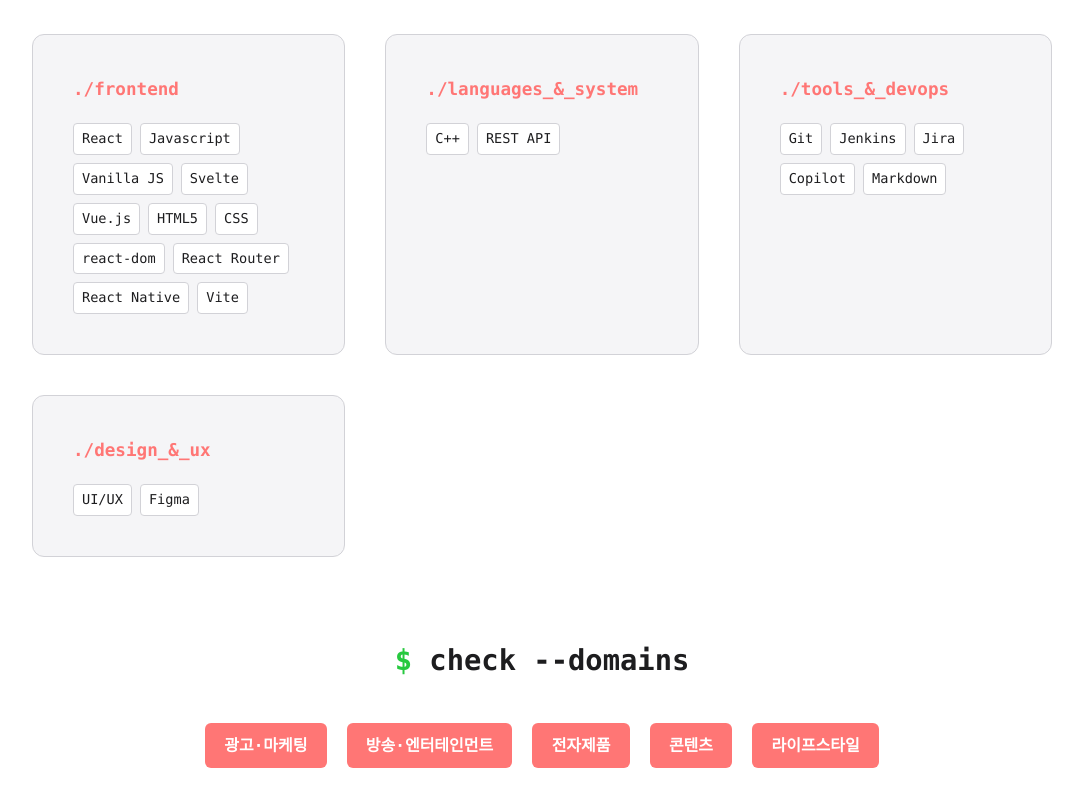
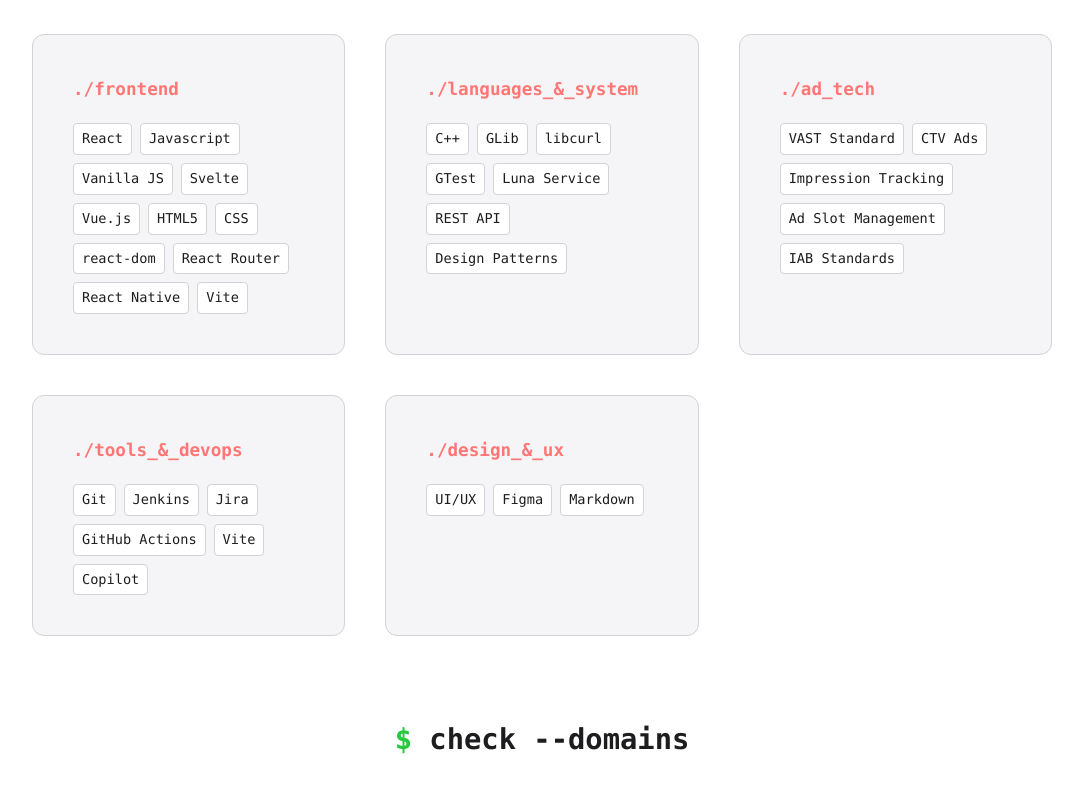
Before and after one commit to JieunHan17/portfolio, a React app: page / in a window 1280 px wide. Shown: the part 1820-2620 px from the top of the page, without its empty margins (98-1181 px from the left). Built offline with nearby package versions, Linux system fonts and the light colour scheme; the HTML template or start-up script is replaced by a standard one.

Commit message:
feat: update skills with Ad Tech, C++ libraries, and system programming

```diff
--- a/src/components/Skills.tsx
+++ b/src/components/Skills.tsx
@@ -8,20 +8,24 @@
     },
     {
       title: 'Languages & System',
-      skills: ['C++', 'REST API']
+      skills: ['C++', 'GLib', 'libcurl', 'GTest', 'Luna Service', 'REST API', 'Design Patterns']
+    },
+    {
+      title: 'Ad Tech',
+      skills: ['VAST Standard', 'CTV Ads', 'Impression Tracking', 'Ad Slot Management', 'IAB Standards']
     },
     {
       title: 'Tools & DevOps',
-      skills: ['Git', 'Jenkins', 'Jira', 'Copilot', 'Markdown']
+      skills: ['Git', 'Jenkins', 'Jira', 'GitHub Actions', 'Vite', 'Copilot']
     },
     {
       title: 'Design & UX',
-      skills: ['UI/UX', 'Figma']
+      skills: ['UI/UX', 'Figma', 'Markdown']
     }
   ];
 
   const industryKnowledge = [
-    '광고·마케팅', '방송·엔터테인먼트', '전자제품', '콘텐츠', '라이프스타일'
+    'Ad Tech', 'Privacy Compliance', 'Smart TV / CTV', 'Embedded System', 'Web Development'
   ];
 
   return (
```
